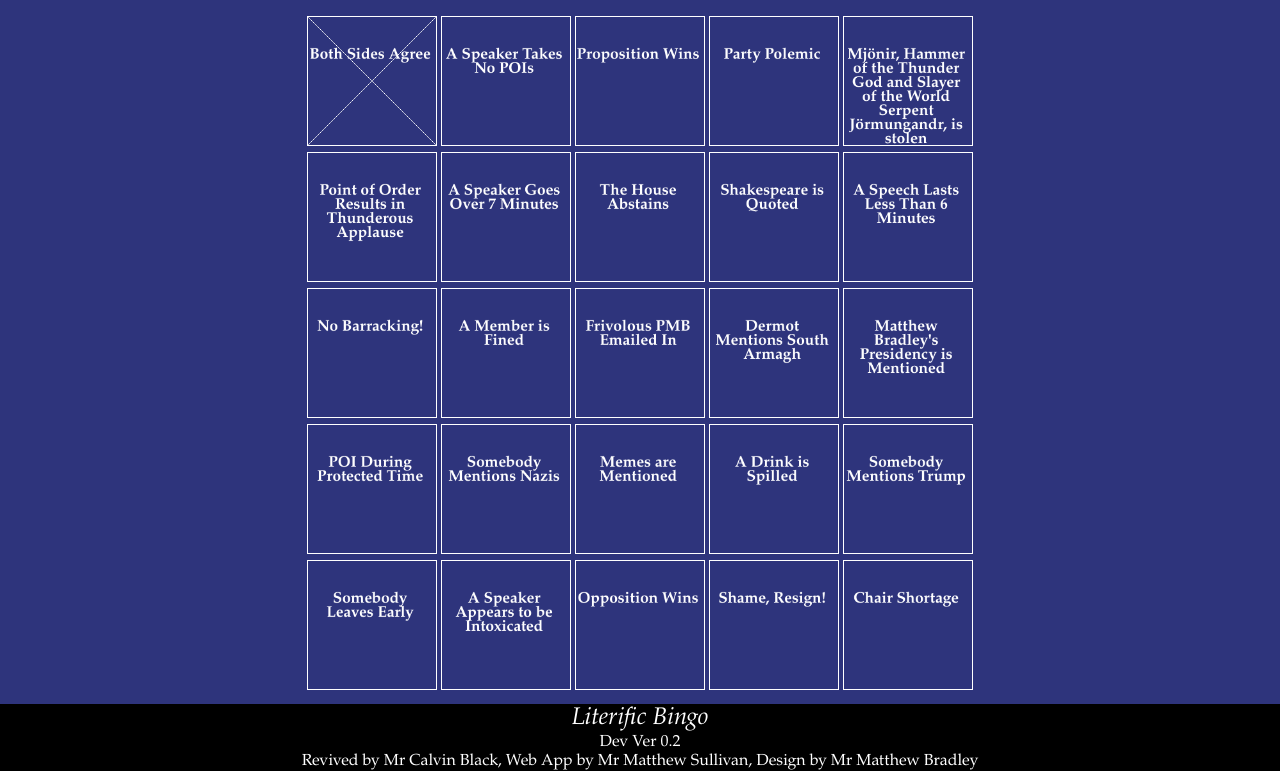
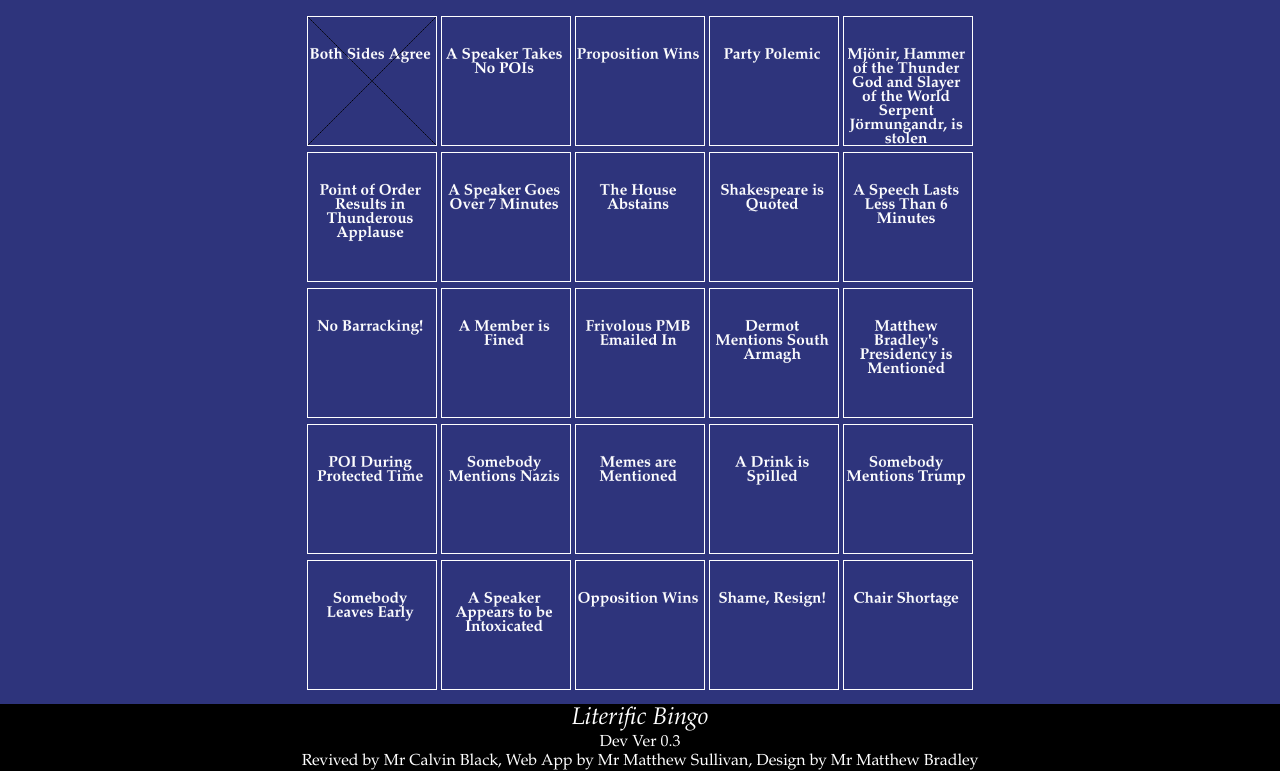
Before and after one commit to Black-Helix/Black-Helix.github.io, a plain HTML site: page game.html in a window 1280 px wide. Both pictures are taken after a click on the element 371 px from the left and 110 px from the top of the page. Shown: the part 29-800 px from the top of the page. Drawn offline with nearby package versions, Linux system fonts and the light colour scheme.

Commit message:
Cross out exp

```diff
--- a/bingo.js
+++ b/bingo.js
@@ -34,12 +34,12 @@ console.log(POSSIBLE_ITEMS);
 // To identify each user uniquely, we store the time they first accessed the page as
 // a cookie. Since it doesn't need to be absolutely unique, and the chance of collision
 // is very small, this is good enough for Literific work.
-if (getCookie("cheatersAreAssholes") == "") {
+if (getCookie("accessCookie") == "") {
 	var d = new Date();
-	setCookie("cheatersAreAssholes", d.getTime(), 365);
-	console.log("Attempted to set cookie. Value is: " + getCookie("cheatersAreAssholes"));
+	setCookie("accessCookie", d.getTime(), 365);
+	console.log("Attempted to set cookie. Value is: " + getCookie("accessCookie"));
 } else {
-	console.log("Cookie Present. Value is: " + getCookie("cheatersAreAssholes"));
+	console.log("Cookie Present. Value is: " + getCookie("accessCookie"));
 }
 
 function crossOut(canvas) {
@@ -47,7 +47,7 @@ function crossOut(canvas) {
 	var ctx = canvas.getContext("2d");
 	ctx.moveTo(0, 0);
 	ctx.lineTo(canvas.width, canvas.height);
-	ctx.strokeStyle = "#FFFFFF";
+	ctx.strokeStyle = canvas.id=="canvas 00" ? "F7F706" : "#FFFFFF";
 	ctx.stroke();
 	ctx.moveTo(0, canvas.height);
 	ctx.lineTo(canvas.width, 0);
@@ -70,7 +70,7 @@ function displayBingoSheet(itemArray) {
 function generateBingoSheet() {
 	// The rng's seed is the current day and the user's identifier.
 	// This means each user gets one sheet per day.
-	var rngSeed = getDaysSinceEpoch() + getCookie("cheatersAreAssholes");
+	var rngSeed = getDaysSinceEpoch() + getCookie("accessCookie");
 	var rng = new Random(rngSeed);
 
 	var allItems = POSSIBLE_ITEMS.slice(0);
--- a/game.html
+++ b/game.html
@@ -103,7 +103,7 @@
   <CENTER>
     <div class="bottomcredits">
 
-      <span style="font-size:3vh"> <i> Literific Bingo </i></span> <br />Dev Ver 0.2 <br />Revived by Mr Calvin Black,
+      <span style="font-size:3vh"> <i> Literific Bingo </i></span> <br />Dev Ver 0.3 <br />Revived by Mr Calvin Black,
       Web App by Mr Matthew Sullivan, Design by Mr Matthew Bradley
     </div>
     <script>
```
